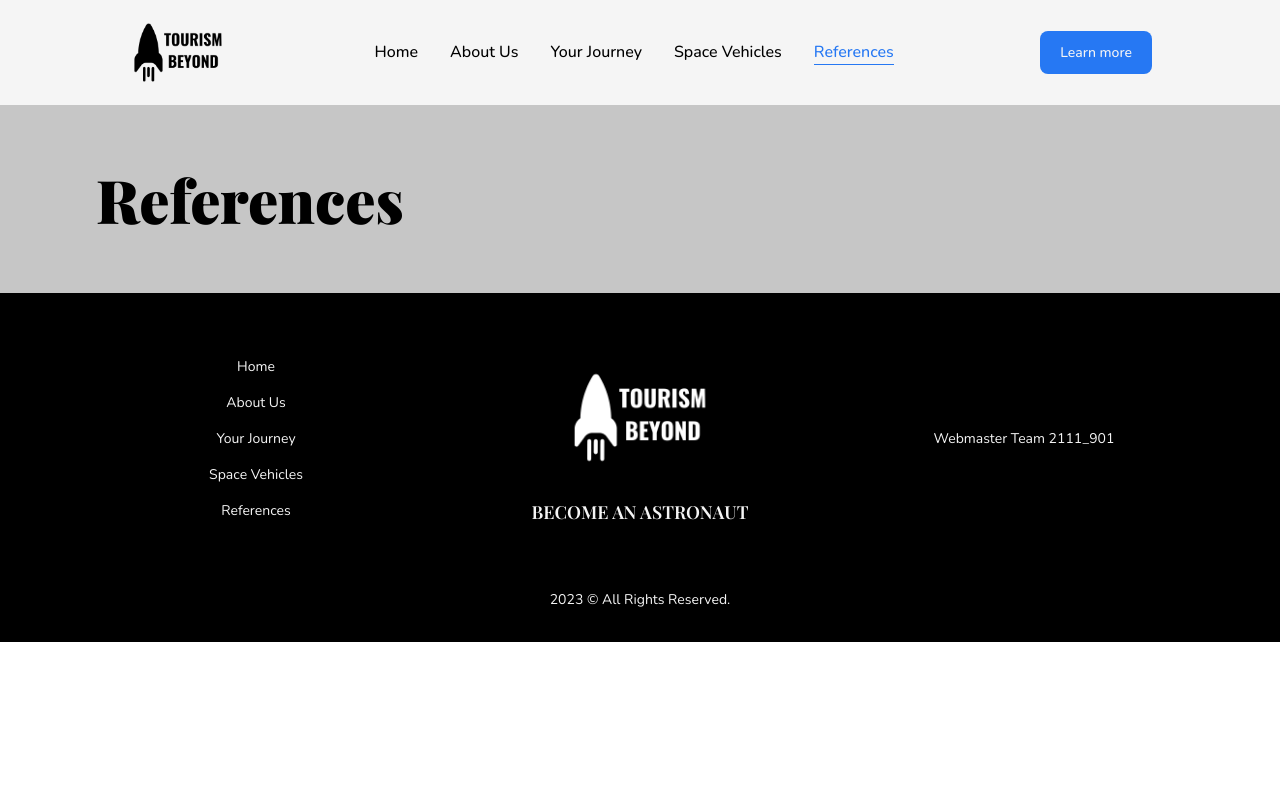
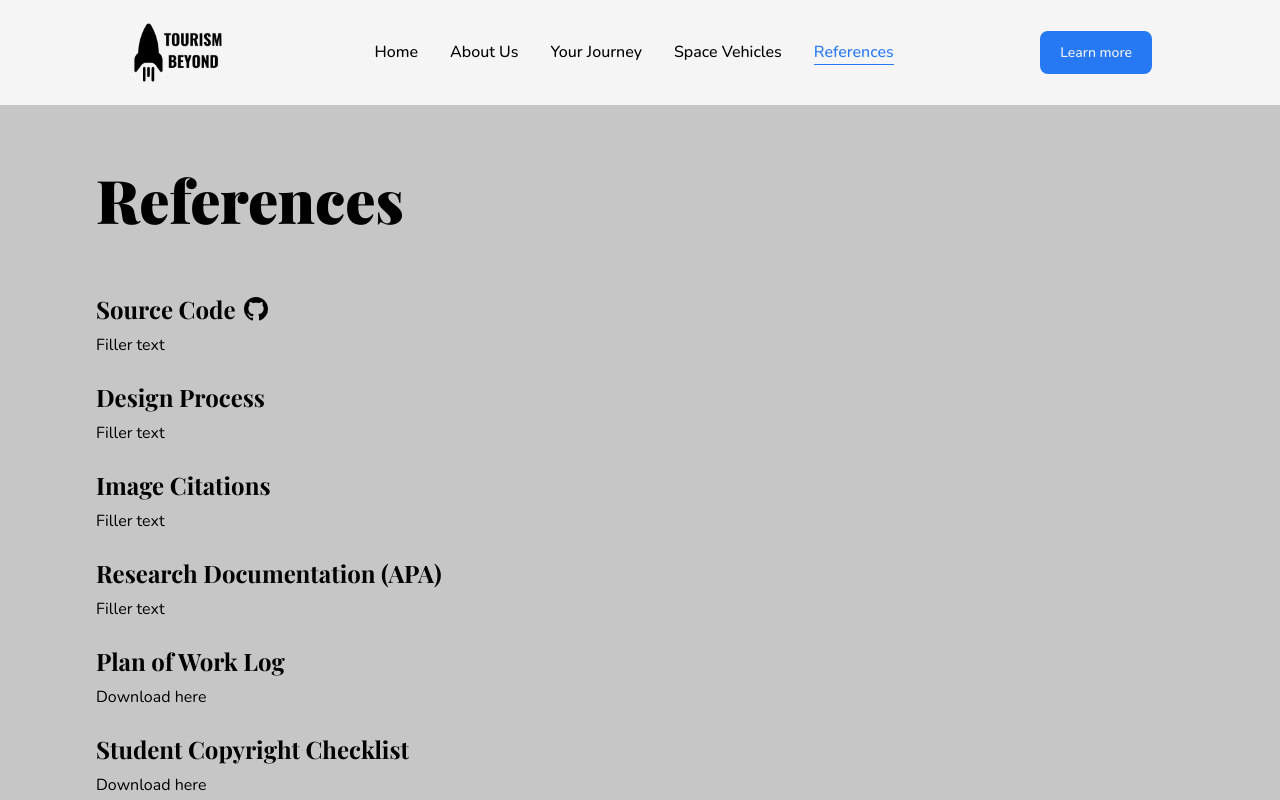
Before and after one commit to youjonathan/tourism-beyond, a Next.js app: page /references in a window 1280 px wide. Shown: the top 800 px of the page. Built offline with nearby package versions, Linux system fonts and the light colour scheme; a web font is replaced by a local one.

Commit message:
Update references.js

```diff
--- a/src/pages/references.js
+++ b/src/pages/references.js
@@ -1,13 +1,28 @@
 import Head from "next/head";
-import Image from "next/image";
-import { motion } from "framer-motion";
+import { BsGithub } from "react-icons/bs";
 
-import Layout from "@/components/Layout";
 import PageLoadEffect from "@/components/PageLoadEffect";
 
-import workers from "../../public/about-us/workers.webp";
-import story from "../../public/about-us/story.webp";
-import mission from "../../public/about-us/mission.webp";
+const LinkArrow = ({ className, ...rest }) => (
+  <svg
+    xmlns="http://www.w3.org/2000/svg"
+    width={24}
+    height={24}
+    viewBox="0 0 24 24"
+    className={`w-full h-auto ${className}`}
+    {...rest}
+  >
+    <path fill="none" d="M0 0h24v24H0z" />
+    <path
+      fill="none"
+      stroke="currentColor"
+      strokeLinecap="round"
+      strokeLinejoin="round"
+      strokeWidth={2}
+      d="M11 7H6a2 2 0 0 0-2 2v9a2 2 0 0 0 2 2h9a2 2 0 0 0 2-2v-5m-7 1L20 4m-5 0h5v5"
+    />
+  </svg>
+);
 
 const references = () => {
   return (
@@ -17,9 +32,27 @@ const references = () => {
         <meta name="description" content="any description" />
       </Head>
       <PageLoadEffect />
-      <main className="bg-mygray w-full flex flex-col">
-        <div className="items-start py-16 px-24">
-          <h1 className="font-playfair font-black text-6xl">References</h1>
+      <main className="bg-mygray w-full flex flex-col items-start py-16 px-24">
+        <h1 className="font-playfair font-black text-6xl pb-16">References</h1>
+        <div>
+          <h2 className="flex flex-row font-playfair font-bold text-2xl items-center">
+            Source Code <BsGithub className="ml-2" />
+          </h2>
+          <p className="pt-2 pb-6">Filler text</p>
+          <h2 className="font-playfair font-bold text-2xl">Design Process</h2>
+          <p className="pt-2 pb-6">Filler text</p>
+          <h2 className="font-playfair font-bold text-2xl">Image Citations</h2>
+          <p className="pt-2 pb-6">Filler text</p>
+          <h2 className="font-playfair font-bold text-2xl">
+            Research Documentation (APA)
+          </h2>
+          <p className="pt-2 pb-6">Filler text</p>
+          <h2 className="font-playfair font-bold text-2xl">Plan of Work Log</h2>
+          <p className="pt-2 pb-6">Download here</p>
+          <h2 className="font-playfair font-bold text-2xl">
+            Student Copyright Checklist
+          </h2>
+          <p className="pt-2 pb-6">Download here</p>
         </div>
       </main>
     </>
```
